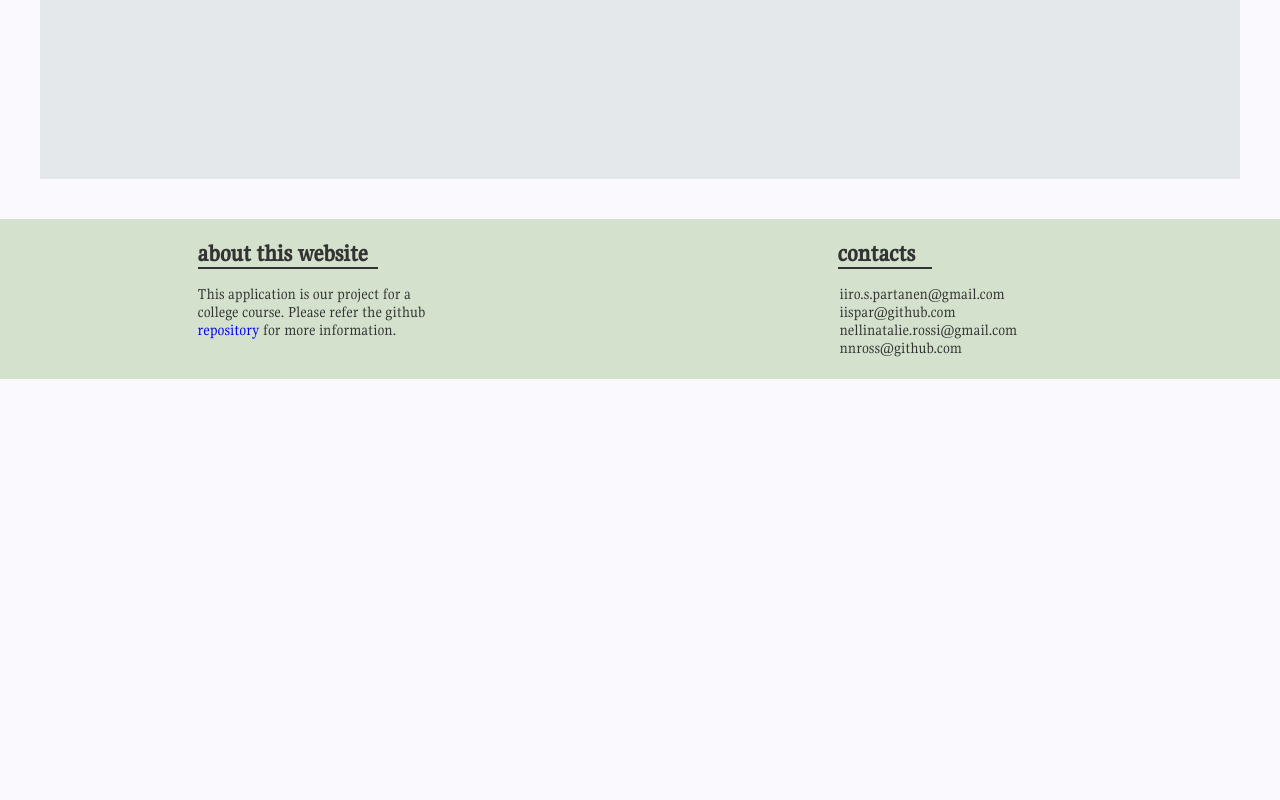
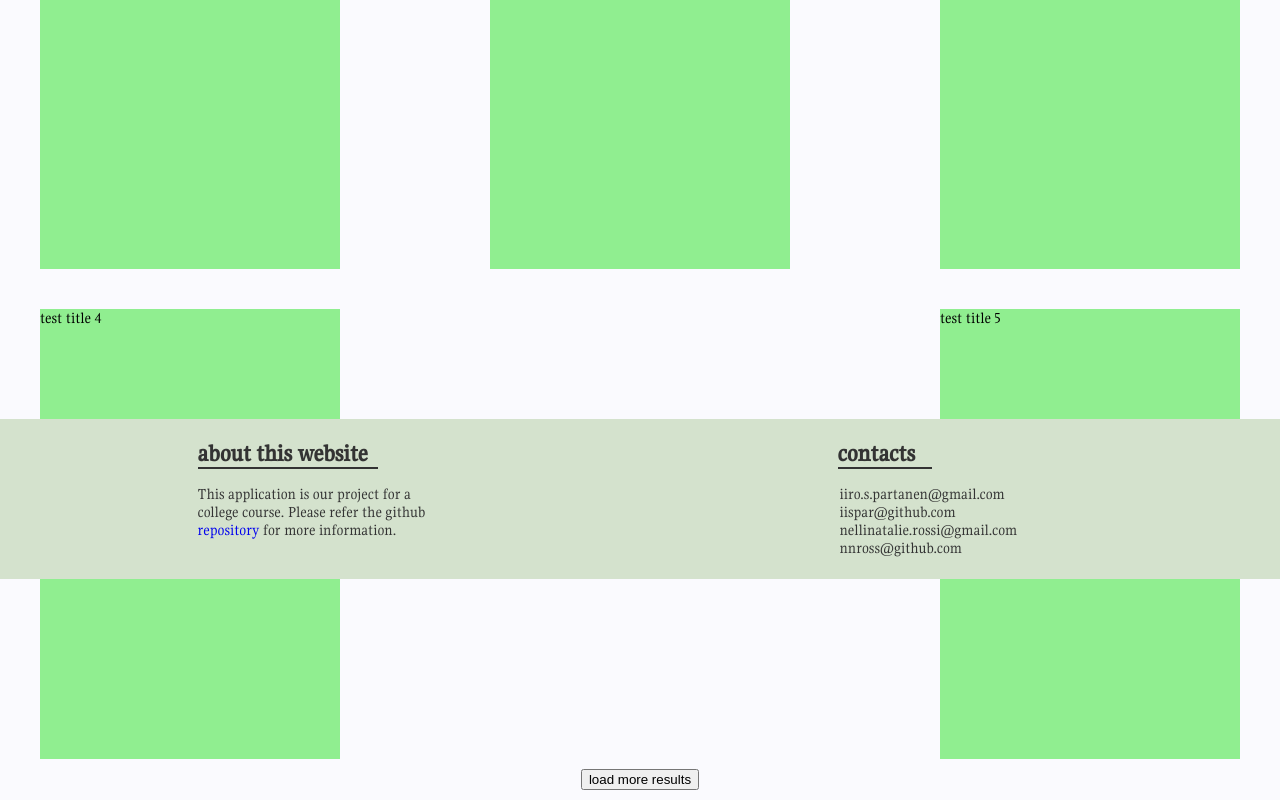
Before and after one commit to nnross/recipes-frontend, a React (Vite) app: page /search in a window 1280 px wide. Shown: the part 598-1398 px from the top of the page. Before the commit the page ends 977 px from the top, so only its background shows below. Built offline with nearby package versions, Linux system fonts and the light colour scheme.

Commit message:
searchpage layout base

```diff
--- a/src/components/InputField.jsx
+++ b/src/components/InputField.jsx
@@ -5,7 +5,7 @@ const InputField = ({
   className, id, placeholder, onSubmit, onChange, width, height, fontSize,
 }) => (
   <div className={className} id={id} style={{ width, height }}>
-    <form className={`${className}__form`} id={`${id}__form__form`} onSubmit={onSubmit}>
+    <form className={`${className}__form`} id={`${id}__form`} onSubmit={onSubmit}>
       <input
         className={`${className}__form__input`}
         id={`${id}__form__input`}
--- a/src/components/imageList.jsx
+++ b/src/components/imageList.jsx
@@ -0,0 +1,32 @@
+import React from 'react';
+import propTypes from 'prop-types';
+
+const ImageList = ({ className, id, items }) => {
+  const itemList = [];
+  for (let i = 0; i < items.length; i += 1) {
+    itemList.push(
+      <div className="mockItem">
+        {items[i].title}
+      </div>,
+    );
+  }
+  return (
+    <div className={className} id={id}>
+      {itemList}
+    </div>
+  );
+};
+
+export default ImageList;
+
+ImageList.propTypes = {
+  className: propTypes.string,
+  id: propTypes.string,
+  items: propTypes.arrayOf(propTypes.objectOf(propTypes.any)),
+};
+
+ImageList.defaultProps = {
+  className: 'imageList',
+  id: 'imageList',
+  items: null,
+};
--- /dev/null
+++ b/src/helpers/getTokenAndId.jsx
@@ -0,0 +1,4 @@
+// actual get token from window.localstorage
+const getTokenAndId = () => ({ token: 'testToken', id: 'testId' });
+
+export default getTokenAndId;
--- a/src/pages/search/Results.jsx
+++ b/src/pages/search/Results.jsx
@@ -0,0 +1,35 @@
+import React from 'react';
+import propTypes from 'prop-types';
+import ImageList from '../../components/ImageList';
+
+const Results = ({
+  className, id, items, loadMore, moreResults,
+}) => (
+  <div className={className} id={id}>
+    <div className={`${className}__items`}>
+      <ImageList items={items} />
+    </div>
+    <div className={`${className}__load`}>
+      {moreResults ? (<button className={`${className}__load__btn`} type="button" onClick={loadMore}> load more results </button>
+      ) : (null)}
+    </div>
+  </div>
+);
+
+Results.propTypes = {
+  className: propTypes.string,
+  id: propTypes.string,
+  items: propTypes.arrayOf(propTypes.objectOf(propTypes.any)),
+  loadMore: propTypes.func,
+  moreResults: propTypes.bool,
+};
+
+Results.defaultProps = {
+  className: 'results',
+  id: 'results',
+  items: null,
+  loadMore: null,
+  moreResults: false,
+};
+
+export default Results;
--- a/src/pages/search/Search.jsx
+++ b/src/pages/search/Search.jsx
@@ -1,29 +1,27 @@
-import React from 'react';
+import React, { useEffect, useState } from 'react';
 import propTypes from 'prop-types';
 import InputField from '../../components/InputField';
 import SkeletonLoad from '../../components/SkeletonLoad';
+import Results from './Results';
+import getTokenAndId from '../../helpers/getTokenAndId';
+import searchService from '../../services/searchService';
 
 const Search = ({ className, id }) => {
-  const loading = 2;
-  if (loading === 2) {
-    return (
-      <div className={className} id={id}>
-        <div className="mockHeader" />
-        <div className={`${className}__filters`}>
-          <div className={`${className}__filters__search`}>
-            <InputField placeholder="Search" />
-          </div>
-          <div className={`${className}__filters__selectors`} />
-        </div>
-        <h3 className={`${className}__scrollSuggestion`}> or scroll for suggestions </h3>
-        <div className={`${className}__results`}>
-          <SkeletonLoad />
-        </div>
-      </div>
-    );
-  }
+  const [items, setItems] = useState([]);
+  const [moreResults, setMoreResults] = useState(false);
+  const [token, setToken] = useState(null);
+  const [accountId, setAccountId] = useState(null);
+  const [loading, setLoading] = useState(2);
+
+  useEffect(() => {
+    const res = getTokenAndId();
+    setToken(res.token); setAccountId(res.accountId);
+    const call = searchService.getSomeRecipes(token, accountId, setLoading);
+    setItems(call.items);
+    setMoreResults(call.moreResults);
+  }, []);
+
   return (
-
     <div className={className} id={id}>
       <div className="mockHeader" />
       <div className={`${className}__filters`}>
@@ -33,7 +31,10 @@ const Search = ({ className, id }) => {
         <div className={`${className}__filters__selectors`} />
       </div>
       <h3 className={`${className}__scrollSuggestion`}> or scroll for suggestions </h3>
-      <div className={`${className}__results`} />
+      <div className={`${className}__results`} style={{ height: '600px' }}>
+        { loading === 1 ? (<Results items={items} moreResults={moreResults} />
+        ) : (<SkeletonLoad />)}
+      </div>
     </div>
   );
 };
--- /dev/null
+++ b/src/services/searchService.jsx
@@ -0,0 +1,10 @@
+/* eslint-disable no-unused-vars */
+import { withMore } from '../tests/testData/imageListItems.json';
+
+// TODO: actual call to backend.
+const getSomeRecipes = (id, token, setLoading) => {
+  setLoading(1);
+  return (withMore);
+};
+
+export default { getSomeRecipes };
--- a/src/styles/components/_components.scss
+++ b/src/styles/components/_components.scss
@@ -1,3 +1,4 @@
 @import './footer';
 @import './inputField';
-@import './skeletonLoad'
+@import './skeletonLoad';
+@import './imageList';
--- /dev/null
+++ b/src/styles/components/_imageList.scss
@@ -0,0 +1,6 @@
+.imageList {
+  display: flex;
+  flex-wrap: wrap;
+  justify-content: space-between;
+  gap: 40px;
+}
--- /dev/null
+++ b/src/styles/search/_results.scss
@@ -0,0 +1,8 @@
+.results {
+  &__load {
+    padding: 10px;
+    display: flex;
+    justify-content: center;
+    align-items: center;
+  }
+}
--- a/src/styles/search/_search.scss
+++ b/src/styles/search/_search.scss
@@ -1,8 +1,16 @@
+@import './results';
 
 .mockHeader {
     height: 140px;
     background: white;
 }
+
+.mockItem {
+    height: 450px;
+    width: 300px;
+    background: lightgreen;
+}
+
 .search {
     display: flex;
     flex-direction: column;
@@ -32,7 +40,7 @@
     }
     &__results {
         box-sizing: border-box;
-        height: 400px;
+        height: 100%;
         width: 100%;
         padding: 40px;
         padding-top: 0;
--- a/src/tests/testData/imageListItems.json
+++ b/src/tests/testData/imageListItems.json
@@ -1,4 +1,5 @@
 {
+    "withMore": {
         "items": [
             {
                 "id": 1,
@@ -30,5 +31,42 @@
             "title": "test title 5",
             "body": "test body 5"
             }
-    ]
+        ],
+        "moreResults": true
+    },
+    "withNoMore": {
+        "items": [
+            {
+                "id": 1,
+            "src": "http://test1.com",
+            "title": "test title 1",
+            "body": "test body 1"
+            },
+            {
+                "id": 2,
+            "src": "http://test2.com",
+            "title": "test title 2",
+            "body": "test body 2"
+            },
+            {
+                "id": 3,
+            "src": "http://test3.com",
+            "title": "test title 3",
+            "body": "test body 3"
+            },
+            {
+                "id": 4,
+            "src": "http://test4.com",
+            "title": "test title 4",
+            "body": "test body 4"
+            },
+            {
+                "id": 5,
+            "src": "http://test5.com",
+            "title": "test title 5",
+            "body": "test body 5"
             }
+        ],
+        "moreResults": false
+    }
+}
```
Also changed, not shown: 2 other files (tests, documents, lock files or other folders). Lines whose indentation alone changed are shown as unchanged.
